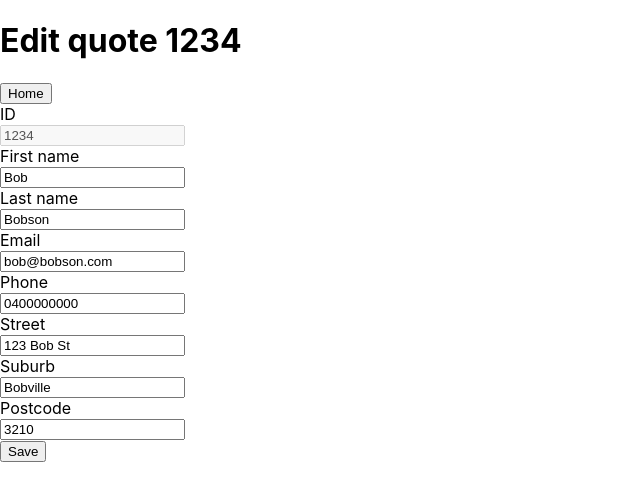
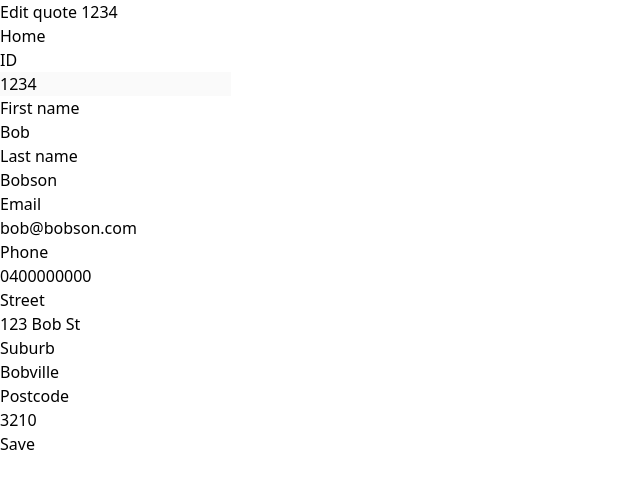
Before and after one commit to timothyclifford/odp-quote-web, a Next.js app: page /quotes/31553191 in a window 1280 px wide. Shown: the top 500 px of the page, without its empty margins (0-640 px from the left). Built offline with nearby package versions, Linux system fonts and the light colour scheme.

Commit message:
add tailwind

```diff
--- a/package.json
+++ b/package.json
@@ -21,9 +21,12 @@
     "@types/node": "17.0.25",
     "@types/react": "18.0.6",
     "@types/react-dom": "18.0.2",
+    "autoprefixer": "^10.4.5",
     "eslint": "8.14.0",
     "eslint-config-next": "12.1.5",
     "jest": "^27.5.1",
+    "postcss": "^8.4.12",
+    "tailwindcss": "^3.0.24",
     "typescript": "4.6.3"
   }
 }
--- /dev/null
+++ b/postcss.config.js
@@ -0,0 +1,6 @@
+module.exports = {
+  plugins: {
+    tailwindcss: {},
+    autoprefixer: {},
+  },
+}
--- a/styles/globals.css
+++ b/styles/globals.css
@@ -1,16 +1,3 @@
-html,
-body {
-  padding: 0;
-  margin: 0;
-  font-family: -apple-system, BlinkMacSystemFont, Segoe UI, Roboto, Oxygen,
-    Ubuntu, Cantarell, Fira Sans, Droid Sans, Helvetica Neue, sans-serif;
-}
-
-a {
-  color: inherit;
-  text-decoration: none;
-}
-
-* {
-  box-sizing: border-box;
-}
+@tailwind base;
+@tailwind components;
+@tailwind utilities;
--- /dev/null
+++ b/tailwind.config.js
@@ -0,0 +1,10 @@
+module.exports = {
+  content: [
+    "./pages/**/*.{js,ts,jsx,tsx}",
+    "./components/**/*.{js,ts,jsx,tsx}",
+  ],
+  theme: {
+    extend: {},
+  },
+  plugins: [],
+}
```
Also changed, not shown: 1 other file (tests, documents, lock files or other folders).
